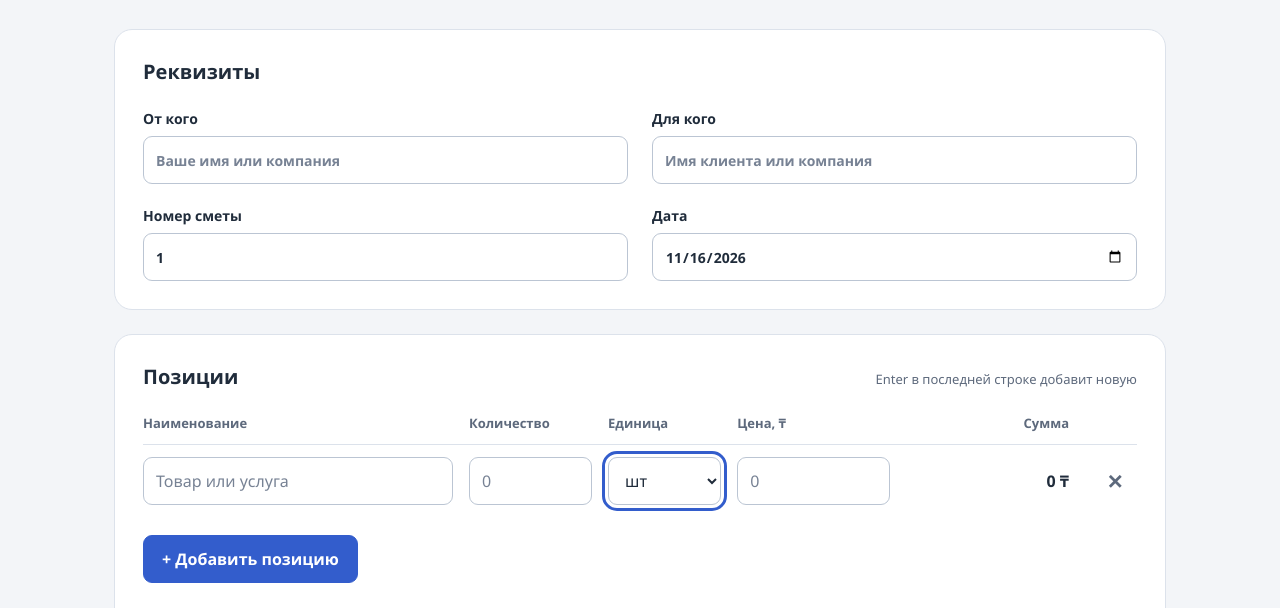
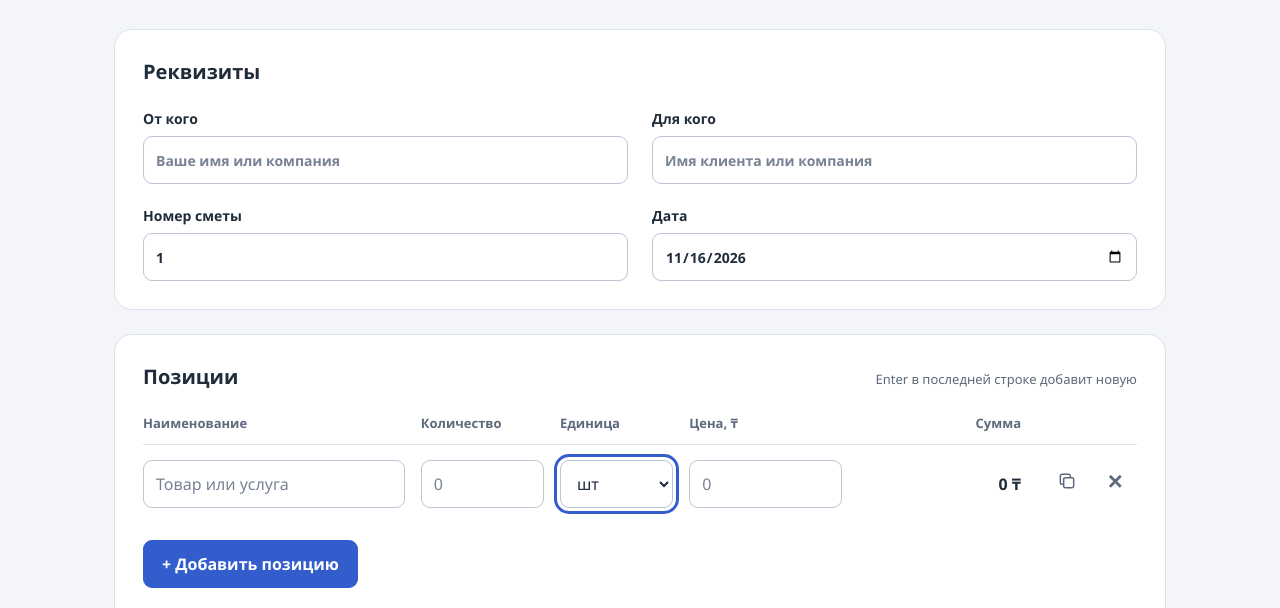
Before and after one commit to sovetbek-ops/smeta, a plain HTML site: page index.html in a window 1280 px wide. Both pictures are taken after a click on the element 640 px from the left and 617 px from the top of the page. Shown: the part 137-745 px from the top of the page. Drawn offline with Linux system fonts and the light colour scheme.

Commit message:
Добавлено дублирование позиций

```diff
--- a/index.html
+++ b/index.html
@@ -38,7 +38,7 @@
             <th scope="col">Единица</th>
             <th scope="col">Цена, <span data-currency>₸</span></th>
             <th scope="col" class="amount-heading">Сумма</th>
-            <th scope="col"><span class="visually-hidden">Удаление</span></th>
+            <th scope="col"><span class="visually-hidden">Действия с позицией</span></th>
           </tr>
         </thead>
         <tbody id="items"></tbody>
@@ -89,7 +89,14 @@
       <td><label class="mobile-label" data-label="unit">Единица</label><select data-field="unit"><option>шт</option><option>час</option><option>услуга</option></select></td>
       <td><label class="mobile-label" data-label="price">Цена, <span data-currency>₸</span></label><input type="text" inputmode="decimal" data-field="price" placeholder="0" autocomplete="off" spellcheck="false"></td>
       <td class="line-amount"><span class="mobile-label">Сумма</span><output data-field="amount">0 ₸</output></td>
-      <td class="remove-cell"><button type="button" class="remove-button" data-action="remove" aria-label="Удалить позицию">✕</button></td>
+      <td class="remove-cell">
+        <div class="row-actions">
+          <button type="button" class="remove-button" data-action="duplicate" aria-label="Дублировать позицию" title="Дублировать позицию">
+            <svg width="20" height="20" viewBox="0 0 24 24" fill="none" stroke="currentColor" stroke-width="1.8" aria-hidden="true" focusable="false"><rect x="8" y="8" width="12" height="12" rx="2"/><path d="M16 8V6a2 2 0 0 0-2-2H6a2 2 0 0 0-2 2v8a2 2 0 0 0 2 2h2"/></svg>
+          </button>
+          <button type="button" class="remove-button" data-action="remove" aria-label="Удалить позицию">✕</button>
+        </div>
+      </td>
     </tr>
   </template>
 </body>
--- a/script.js
+++ b/script.js
@@ -71,7 +71,7 @@ function recalculate() {
   }
 }
 
-function addItem(focus = true, values = null) {
+function addItem(focus = true, values = null, afterRow = null) {
   const row = template.content.firstElementChild.cloneNode(true);
   const id = ++nextId;
   for (const label of row.querySelectorAll("label[data-label]")) {
@@ -83,7 +83,7 @@ function addItem(focus = true, values = null) {
   if (values) {
     for (const field of rowFields) row.querySelector(`[data-field="${field}"]`).value = values[field];
   }
-  items.append(row);
+  items.insertBefore(row, afterRow ? afterRow.nextElementSibling : null);
   recalculate();
   saveDraft();
   if (focus) row.querySelector('[data-field="name"]').focus();
@@ -96,9 +96,16 @@ vatInput.addEventListener("input", recalculate);
 currencySelect.addEventListener("change", recalculate);
 items.addEventListener("input", recalculate);
 items.addEventListener("click", (event) => {
-  const button = event.target.closest('[data-action="remove"]');
+  const button = event.target.closest("button[data-action]");
   if (!button) return;
   const row = button.closest("tr");
+  if (button.dataset.action === "duplicate") {
+    const values = Object.fromEntries(rowFields.map(field =>
+      [field, row.querySelector(`[data-field="${field}"]`).value]));
+    addItem(true, values, row);
+    return;
+  }
+  if (button.dataset.action !== "remove") return;
   const nextRow = row.nextElementSibling || row.previousElementSibling;
   row.remove();
   recalculate();
--- a/styles.css
+++ b/styles.css
@@ -28,18 +28,20 @@ button { cursor: pointer; border-radius: 9px; font-weight: 600; }
 .section-heading p { font-size: 13px; }
 table { width: 100%; border-collapse: collapse; table-layout: fixed; }
 th { padding: 0 8px 12px; text-align: left; color: var(--muted); font-size: 13px; font-weight: 600; }
-th:first-child { width: 32%; }
+th:first-child { width: auto; }
 th:nth-child(2) { width: 14%; }
 th:nth-child(3) { width: 13%; }
 th:nth-child(4) { width: 17%; }
 th:nth-child(5) { width: 18%; }
-th:last-child { width: 60px; }
+th:last-child { width: 108px; }
 td { padding: 12px 8px; border-top: 1px solid var(--border); }
 td:first-child, th:first-child { padding-left: 0; }
 td:last-child, th:last-child { padding-right: 0; }
 .amount-heading, .line-amount { text-align: right; }
 .line-amount output { font-weight: 600; overflow-wrap: anywhere; }
 .remove-cell { text-align: right; }
+.row-actions { display: inline-flex; align-items: center; gap: 4px; }
+.row-actions svg { display: block; margin: auto; }
 .remove-button { width: 44px; padding: 0; background: transparent; border: 1px solid transparent; color: var(--muted); font-size: 20px; }
 .remove-button:hover { background: #eef1f7; color: #202c3b; }
 .add-button { margin-top: 18px; padding: 12px 18px; background: var(--accent); color: #fff; border: 1px solid var(--accent); }
@@ -73,7 +75,7 @@ td:last-child, th:last-child { padding-right: 0; }
   .card { padding: 20px 16px; }
   td, th { padding-inline: 4px; }
   input, select { padding-inline: 7px; }
-  th:first-child { width: 26%; }
+  th:first-child { width: auto; }
   th:nth-child(2) { width: 17%; }
   th:nth-child(5) { width: 17%; }
 }
```
Also changed, not shown: 1 other file.
